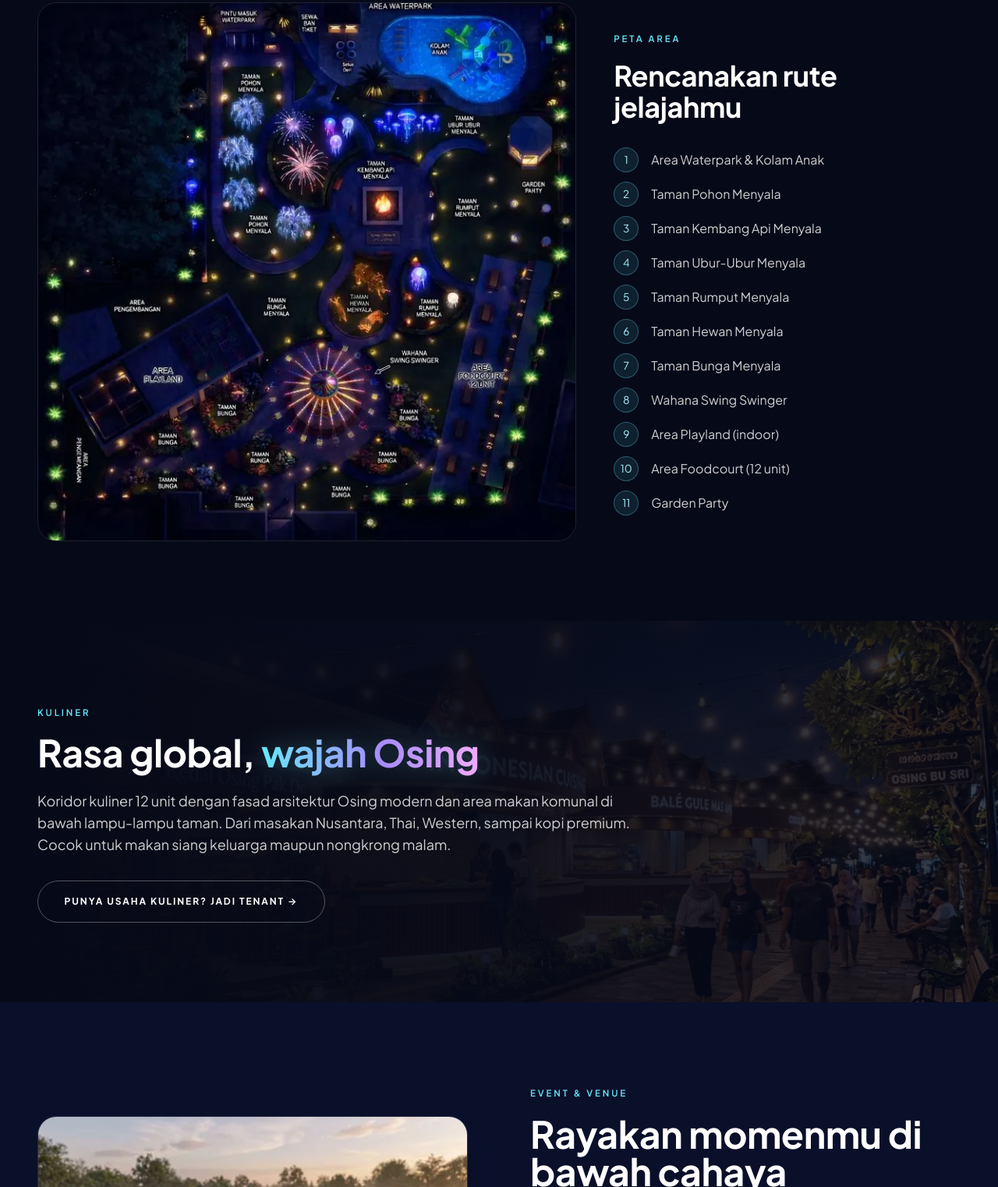
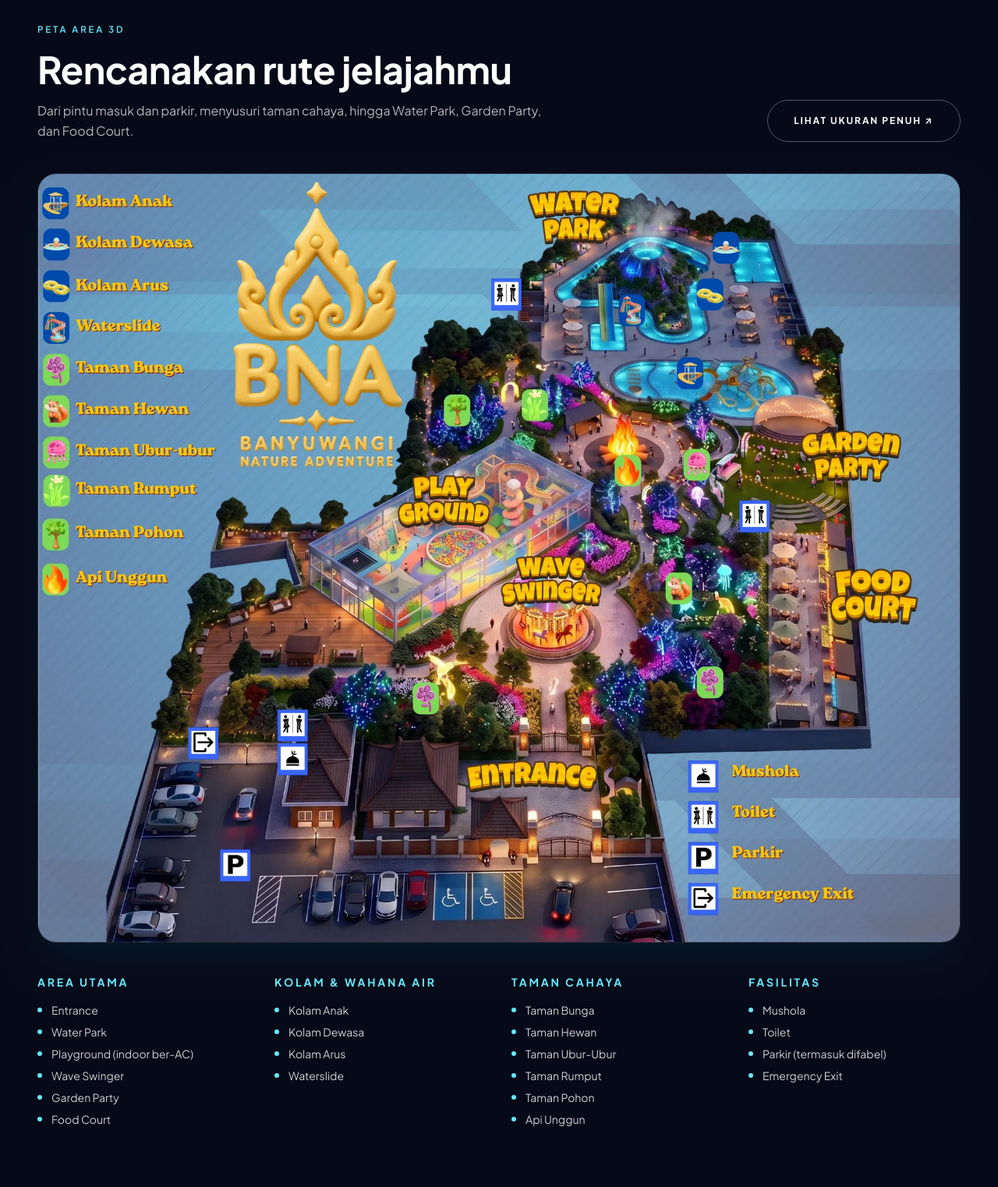
Before and after one commit to pacoran-group/bnapancorangroup.com, an Astro site: page / in a window 1280 px wide. Shown: the part 3336-4858 px from the top of the page at 78% size. Built offline with nearby package versions, Linux system fonts and the light colour scheme; Astro itself is replaced by a stand-in of ours.

Commit message:
feat: peta 3D BNA dengan legenda lengkap (ganti denah lama)
- Nama wahana disesuaikan peta: Wave Swinger, Api Unggun, kolam dewasa & kolam arus

Co-Authored-By: Claude Opus 5.5 <noreply@anthropic.com>

```diff
--- a/src/data/bna.ts
+++ b/src/data/bna.ts
@@ -61,7 +61,7 @@ export const zonesDay: Zone[] = [
   },
   {
     title: 'Kawah Ijen Blue Fire Waterpark',
-    desc: '"The Mystic Crater Adventure": perosotan air yang melingkari gunung bertema Kawah Ijen, lengkap dengan kolam anak dan sewa ban.',
+    desc: '"The Mystic Crater Adventure": perosotan air yang melingkari gunung bertema Kawah Ijen, lengkap dengan kolam anak, kolam dewasa, dan kolam arus.',
     image: img('kawah-ijen-waterpark'),
     contain: true,
   },
@@ -94,24 +94,30 @@ export const zonesNight: Zone[] = [
     image: img('jembatan-cahaya'),
   },
   {
-    title: 'Wahana Swing Swinger',
-    desc: 'Wahana ayun berputar di tengah taman, dikelilingi Taman Bunga dan Taman Kembang Api Menyala.',
+    title: 'Wave Swinger',
+    desc: 'Wahana ayun berputar di tengah taman, dikelilingi taman bunga menyala dan dekat area api unggun.',
     image: img('suasana-malam'),
   },
 ];
 
+// Keterangan peta 3D (public/images/peta-3d.webp), dikelompokkan sesuai legenda di peta
 export const mapLegend = [
-  'Area Waterpark & Kolam Anak',
-  'Taman Pohon Menyala',
-  'Taman Kembang Api Menyala',
-  'Taman Ubur-Ubur Menyala',
-  'Taman Rumput Menyala',
-  'Taman Hewan Menyala',
-  'Taman Bunga Menyala',
-  'Wahana Swing Swinger',
-  'Area Playland (indoor)',
-  'Area Foodcourt (12 unit)',
-  'Garden Party',
+  {
+    group: 'Area Utama',
+    items: ['Entrance', 'Water Park', 'Playground (indoor ber-AC)', 'Wave Swinger', 'Garden Party', 'Food Court'],
+  },
+  {
+    group: 'Kolam & Wahana Air',
+    items: ['Kolam Anak', 'Kolam Dewasa', 'Kolam Arus', 'Waterslide'],
+  },
+  {
+    group: 'Taman Cahaya',
+    items: ['Taman Bunga', 'Taman Hewan', 'Taman Ubur-Ubur', 'Taman Rumput', 'Taman Pohon', 'Api Unggun'],
+  },
+  {
+    group: 'Fasilitas',
+    items: ['Mushola', 'Toilet', 'Parkir (termasuk difabel)', 'Emergency Exit'],
+  },
 ];
 
 export const eventTypes = ['Pernikahan', 'Gathering Kantor', 'Ulang Tahun', 'Kegiatan Sekolah', 'Komunitas'];
--- a/src/pages/index.astro
+++ b/src/pages/index.astro
@@ -181,18 +181,31 @@ const jsonLd = [
 
   <!-- ============ PETA ============ -->
   <section id="peta" class="section-padding scroll-mt-20">
-    <div class="container-main grid lg:grid-cols-5 gap-12 items-center">
-      <div class="lg:col-span-3 rounded-3xl overflow-hidden border border-white/10 reveal">
-        <img src={img('denah')} alt="Denah area Banyuwangi Nature Adventure" class="w-full" loading="lazy" width="717" height="717" />
+    <div class="container-main">
+      <div class="flex flex-col md:flex-row md:items-end justify-between gap-6">
+        <div class="max-w-2xl">
+          <span class="eyebrow reveal">Peta Area 3D</span>
+          <h2 class="mt-4 text-3xl md:text-5xl reveal reveal-delay-1">Rencanakan rute jelajahmu</h2>
+          <p class="mt-4 text-white/70 reveal reveal-delay-2">Dari pintu masuk dan parkir, menyusuri taman cahaya, hingga Water Park, Garden Party, dan Food Court.</p>
+        </div>
+        <a href={img('peta-3d-full')} target="_blank" rel="noopener" class="btn-ghost shrink-0 reveal">Lihat Ukuran Penuh ↗</a>
       </div>
-      <div class="lg:col-span-2">
-        <span class="eyebrow reveal">Peta Area</span>
-        <h2 class="mt-4 text-3xl md:text-4xl reveal reveal-delay-1">Rencanakan rute jelajahmu</h2>
-        <ol class="mt-8 grid gap-3 reveal reveal-delay-2">
-          {mapLegend.map((item, i) => (
-            <li class="flex items-center gap-4 text-white/80"><span class="num-dot">{i + 1}</span>{item}</li>
-          ))}
-        </ol>
+
+      <a href={img('peta-3d-full')} target="_blank" rel="noopener" class="mt-10 block rounded-3xl overflow-hidden border border-white/10 shadow-2xl shadow-cyan-500/10 reveal" aria-label="Buka peta 3D ukuran penuh">
+        <img src={img('peta-3d')} alt="Peta 3D Banyuwangi Nature Adventure: Entrance, Playground, Wave Swinger, taman cahaya, Water Park, Garden Party, Food Court, dan fasilitas" class="w-full" loading="lazy" width="1800" height="1500" />
+      </a>
+
+      <div class="mt-10 grid sm:grid-cols-2 lg:grid-cols-4 gap-8">
+        {mapLegend.map((g) => (
+          <div class="reveal">
+            <h3 class="text-sm uppercase tracking-[0.2em] text-glow">{g.group}</h3>
+            <ul class="mt-4 grid gap-2">
+              {g.items.map((item) => (
+                <li class="flex items-center gap-3 text-white/80 text-sm"><span class="w-1.5 h-1.5 rounded-full bg-glow shrink-0"></span>{item}</li>
+              ))}
+            </ul>
+          </div>
+        ))}
       </div>
     </div>
   </section>
```
Also changed, not shown: public/images/denah.webp (deleted), public/images/peta-3d-full.webp (added), public/images/peta-3d.webp (added).
